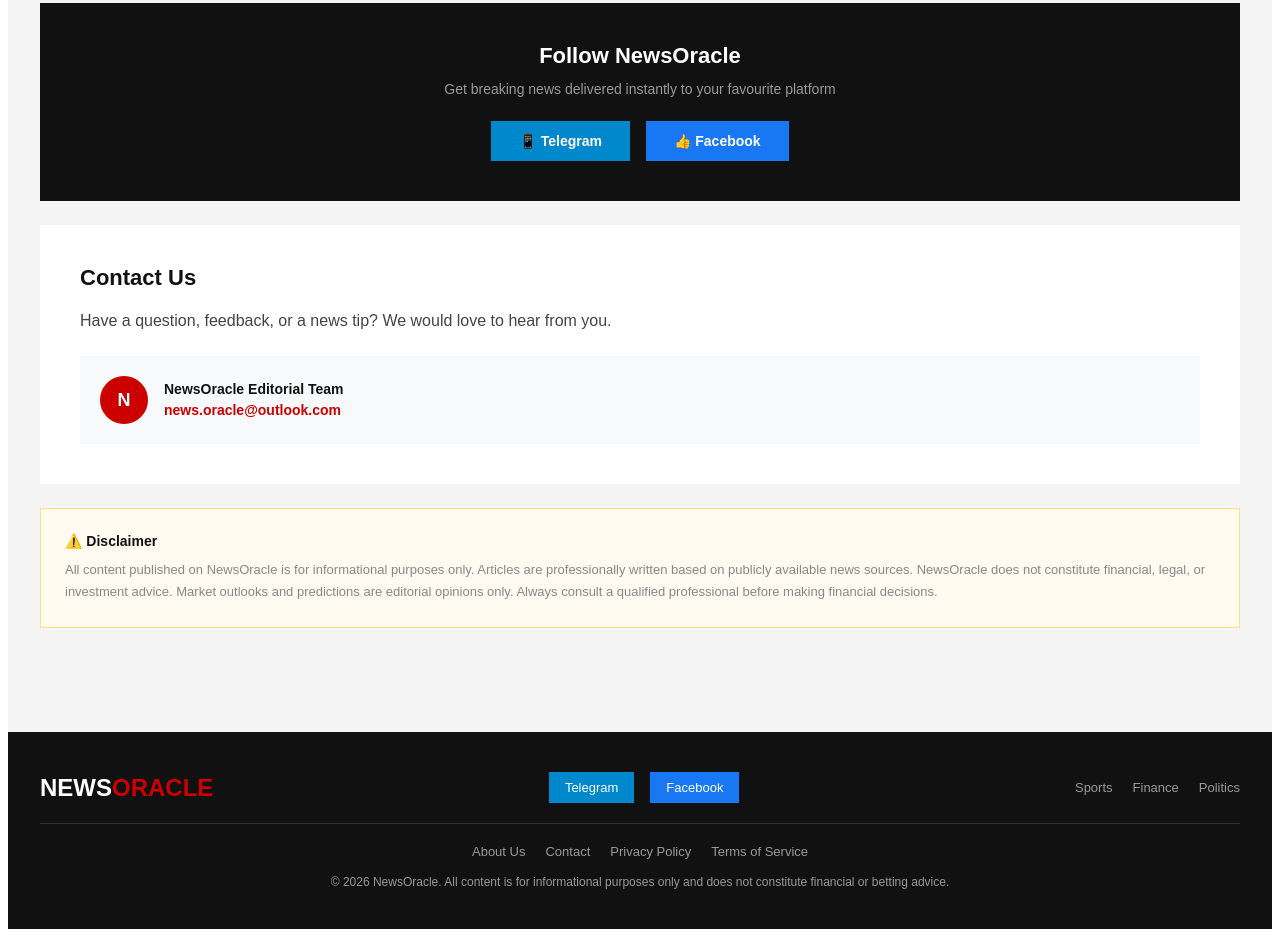
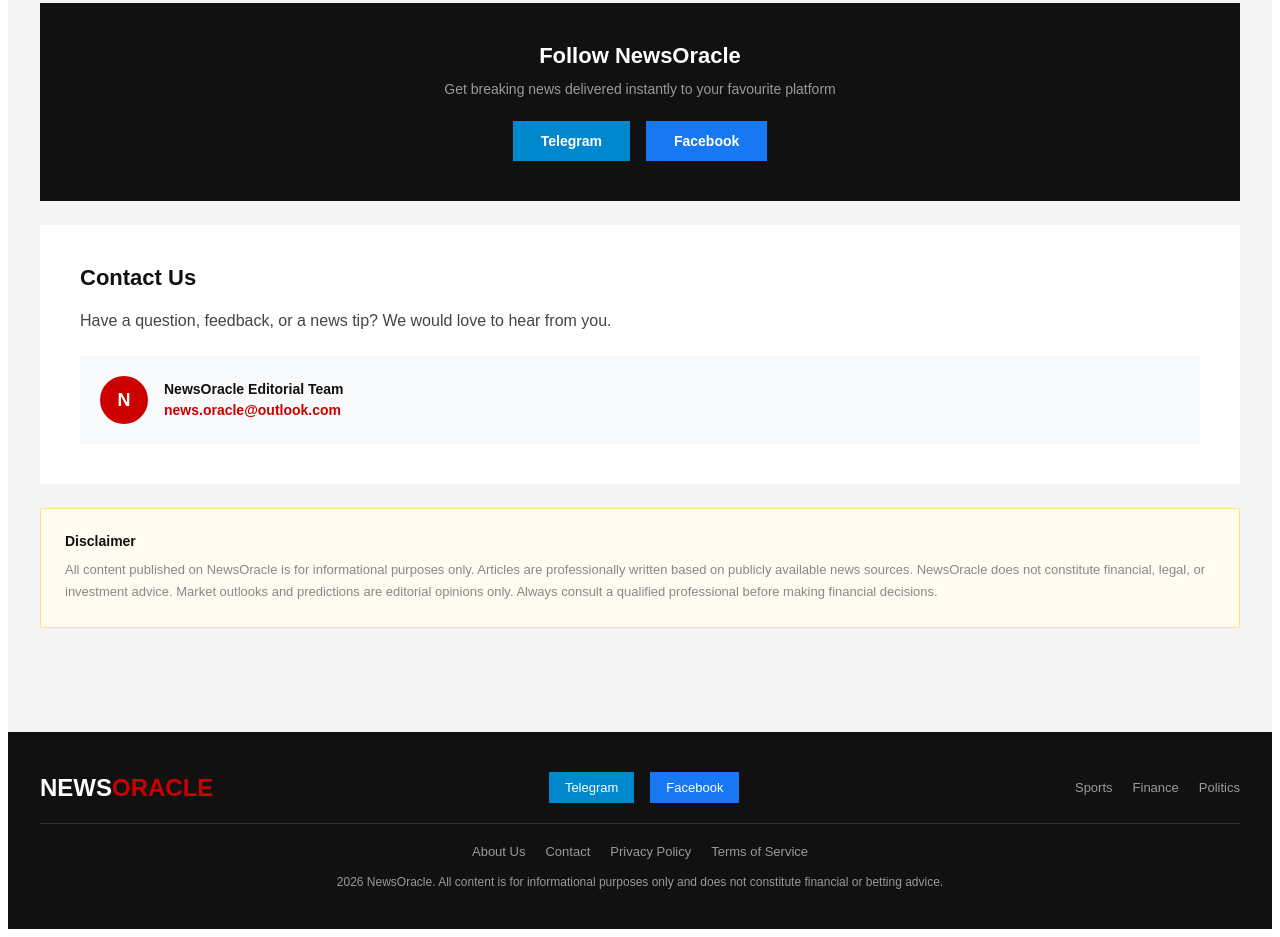
Before and after one commit to richmanempire001-cyber/newsoracle, a Next.js app: page /about in a window 1280 px wide. Shown: the part 2180-3117 px from the top of the page. Built offline with nearby package versions, Linux system fonts and the light colour scheme.

Commit message:
Update about.js

```diff
--- a/pages/about.js
+++ b/pages/about.js
@@ -201,10 +201,10 @@ export default function AboutPage() {
             <p style={{ fontSize: "14px", color: "#999", margin: "0 0 24px" }}>Get breaking news delivered instantly to your favourite platform</p>
             <div style={{ display: "flex", justifyContent: "center", gap: "16px", flexWrap: "wrap" }}>
               <a href="https://t.me/NewsOracleOfficial" target="_blank" rel="noopener noreferrer" style={{ background: "#0088cc", color: "#fff", padding: "12px 28px", fontSize: "14px", fontWeight: "700", textDecoration: "none", display: "inline-flex", alignItems: "center", gap: "8px" }}>
-                📱 Telegram
+                Telegram
               </a>
               <a href="https://www.facebook.com/profile.php?id=61591337781640" target="_blank" rel="noopener noreferrer" style={{ background: "#1877f2", color: "#fff", padding: "12px 28px", fontSize: "14px", fontWeight: "700", textDecoration: "none", display: "inline-flex", alignItems: "center", gap: "8px" }}>
-                👍 Facebook
+                Facebook
               </a>
             </div>
           </div>
@@ -230,7 +230,7 @@ export default function AboutPage() {
 
           {/* Disclaimer */}
           <div style={{ background: "#fffbf0", border: "1px solid #ffe082", padding: "24px", marginBottom: "24px" }}>
-            <h3 style={{ fontSize: "14px", fontWeight: "700", color: "#111", margin: "0 0 10px" }}>⚠️ Disclaimer</h3>
+            <h3 style={{ fontSize: "14px", fontWeight: "700", color: "#111", margin: "0 0 10px" }}>Disclaimer</h3>
             <p style={{ margin: 0, fontSize: "13px", color: "#888", lineHeight: "1.7" }}>
               All content published on NewsOracle is for informational purposes only. Articles are professionally written based on publicly available news sources. NewsOracle does not constitute financial, legal, or investment advice. Market outlooks and predictions are editorial opinions only. Always consult a qualified professional before making financial decisions.
             </p>
@@ -262,7 +262,7 @@ export default function AboutPage() {
               <Link href="/terms" style={{ color: "#999", textDecoration: "none", fontSize: "13px" }}>Terms of Service</Link>
             </div>
             <p style={{ margin: 0, fontSize: "12px", textAlign: "center" }}>
-              © 2026 NewsOracle. All content is for informational purposes only and does not constitute financial or betting advice.
+              2026 NewsOracle. All content is for informational purposes only and does not constitute financial or betting advice.
             </p>
           </div>
         </footer>
```
